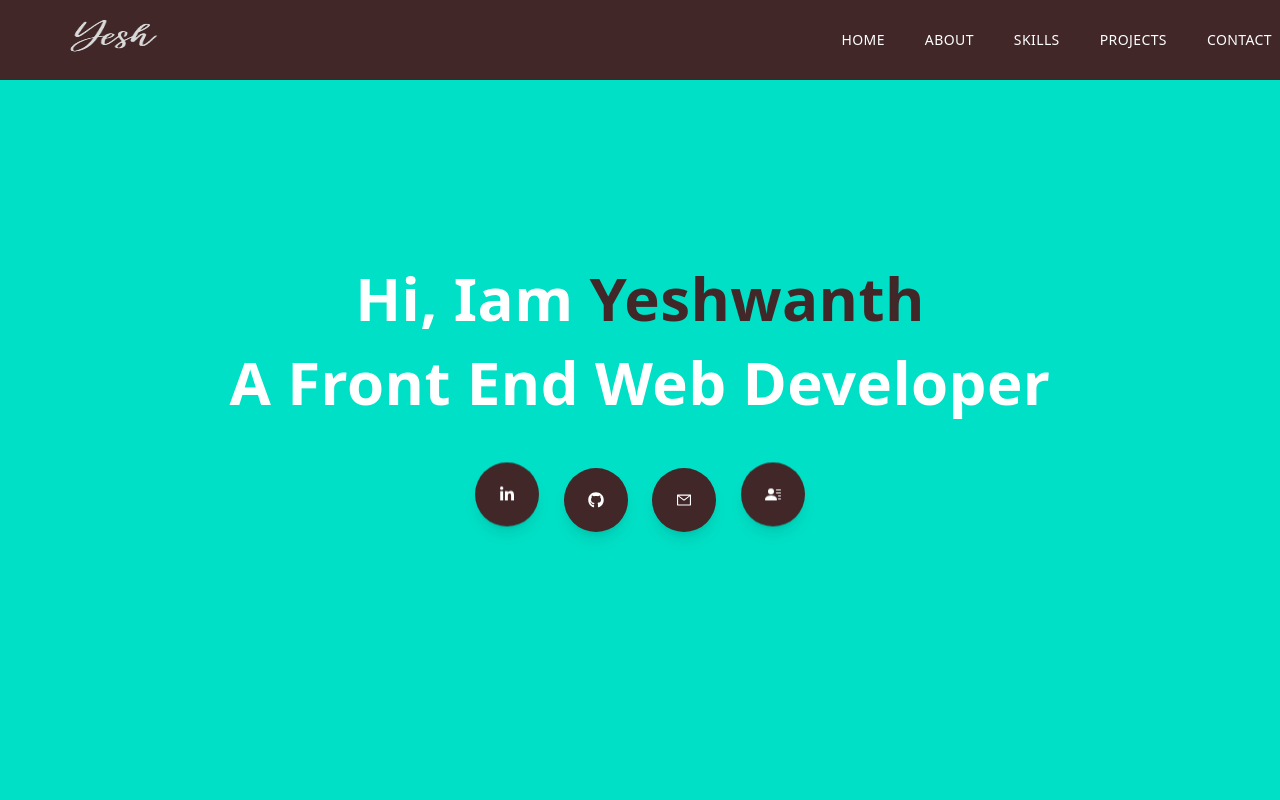
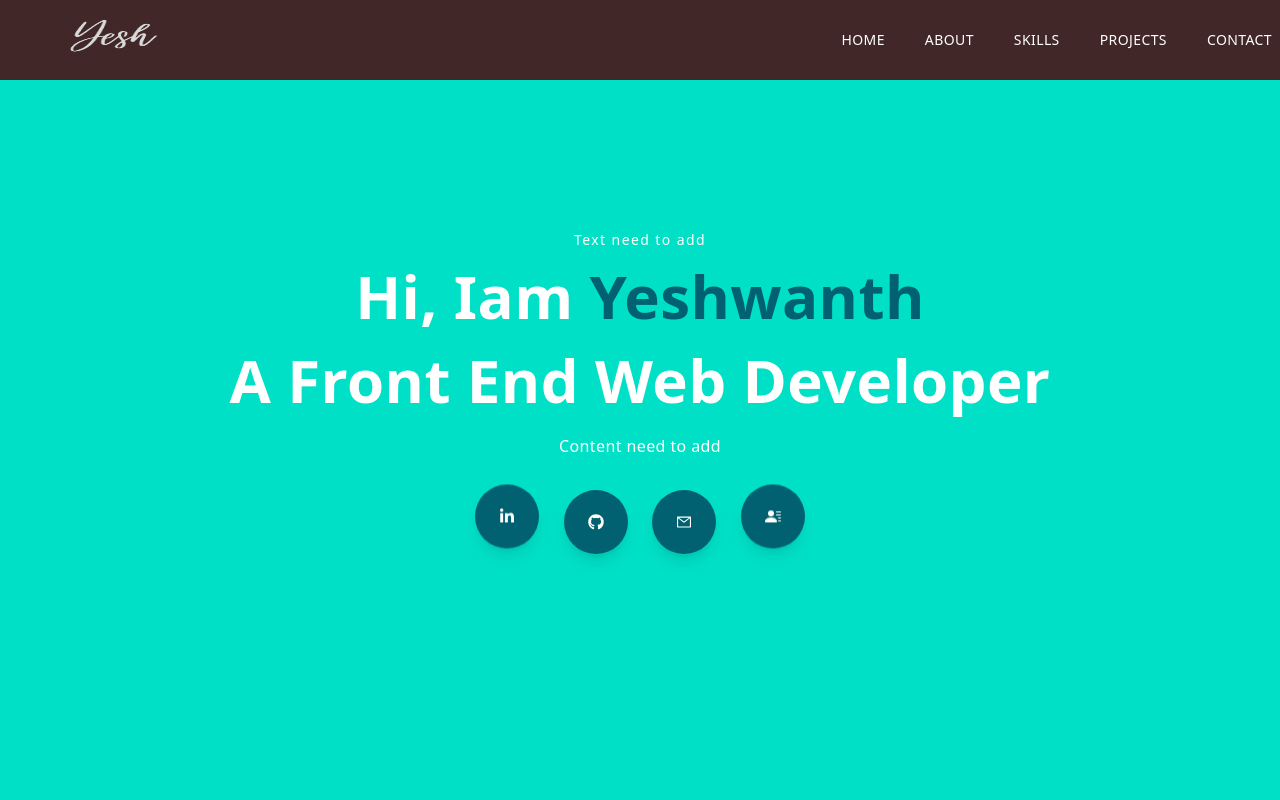
Before and after one commit to yeshwanthc/my-portfolio, a Next.js app: page / in a window 1280 px wide. Shown: the top 800 px of the page. Built offline with nearby package versions, Linux system fonts and the light colour scheme.

Commit message:
Update Main.jsx

```diff
--- a/components/Main.jsx
+++ b/components/Main.jsx
@@ -10,36 +10,35 @@ const Main = () => {
     <div className='w-full h-screen text-center'>
           <div className='max-w-[1240px] w-full h-full mx-auto p-2 flex justify-center items-center'>
                 <div>
-                      <p className='text-sm tracking-widest text-[#ffffff]'> </p>
+                      <p className='text-sm tracking-widest text-[#ffffff]'>Text need to add </p>
                     <h1 className='py-4 text-[#ffffff]'>
-                    Hi, Iam <span className='text-[#412728]'>Yeshwanth</span> </h1>
+                    Hi, Iam <span className='text-[#016170]'>Yeshwanth</span> </h1>
                     <h1 className='py-2 text-[#ffffff]'>
                     A Front End Web Developer</h1>
-                    <p className='py-4 text-[#ffffff] max-w-[70%] m-auto'>
+                    <p className='py-4 text-[#ffffff] max-w-[70%] m-auto'>Content need to add
 
                     </p>
                     <div className='flex items-center justify-between max-w-[330px] m-auto py-4'>
-                    <div className='rounded-full shadow-lg  p-6 cursor-pointer hover:scale-110 ease-in duration-300 bg-[#412728]  animate-bounce'>
+                    <div className='rounded-full shadow-lg  p-6 cursor-pointer hover:scale-110 ease-in duration-300 bg-[#016170]  animate-bounce'>
                     <Link href='https://www.linkedin.com/in/yeshwanth-yesh-76b86123a/' >
                     <FaLinkedinIn />
                     </Link>
                     </div>
-                    <div className='rounded-full shadow-lg  p-6 cursor-pointer hover:scale-110 ease-in duration-300 bg-[#412728] hover:animate-bounce'>
+                    <div className='rounded-full shadow-lg  p-6 cursor-pointer hover:scale-110 ease-in duration-300 bg-[#016170] hover:animate-bounce'>
                     <Link href='https://github.com/yeshwanthc'>
                     <FaGithub />
                    </Link>
                    </div>
-                  <div className='rounded-full shadow-lg  p-6 cursor-pointer hover:scale-110 ease-in duration-300 bg-[#412728] hover:animate-bounce'>
+                  <div className='rounded-full shadow-lg  p-6 cursor-pointer hover:scale-110 ease-in duration-300 bg-[#016170] hover:animate-bounce'>
                   <Link href='mailto:yeshwanthnaidu62@gmail.com'>
                   <AiOutlineMail />
                   </Link>
                   </div>
-                  <div className='rounded-full shadow-lg  p-6 cursor-pointer hover:scale-110 ease-in duration-300 bg-[#412728] animate-bounce'>
+                  <div className='rounded-full shadow-lg  p-6 cursor-pointer hover:scale-110 ease-in duration-300 bg-[#016170] animate-bounce'>
                   <Link href='tel:+919550066495'>
                   <BsFillPersonLinesFill />
                   </Link>
                   </div>
-
                     </div>
                 </div>
           </div>
```
